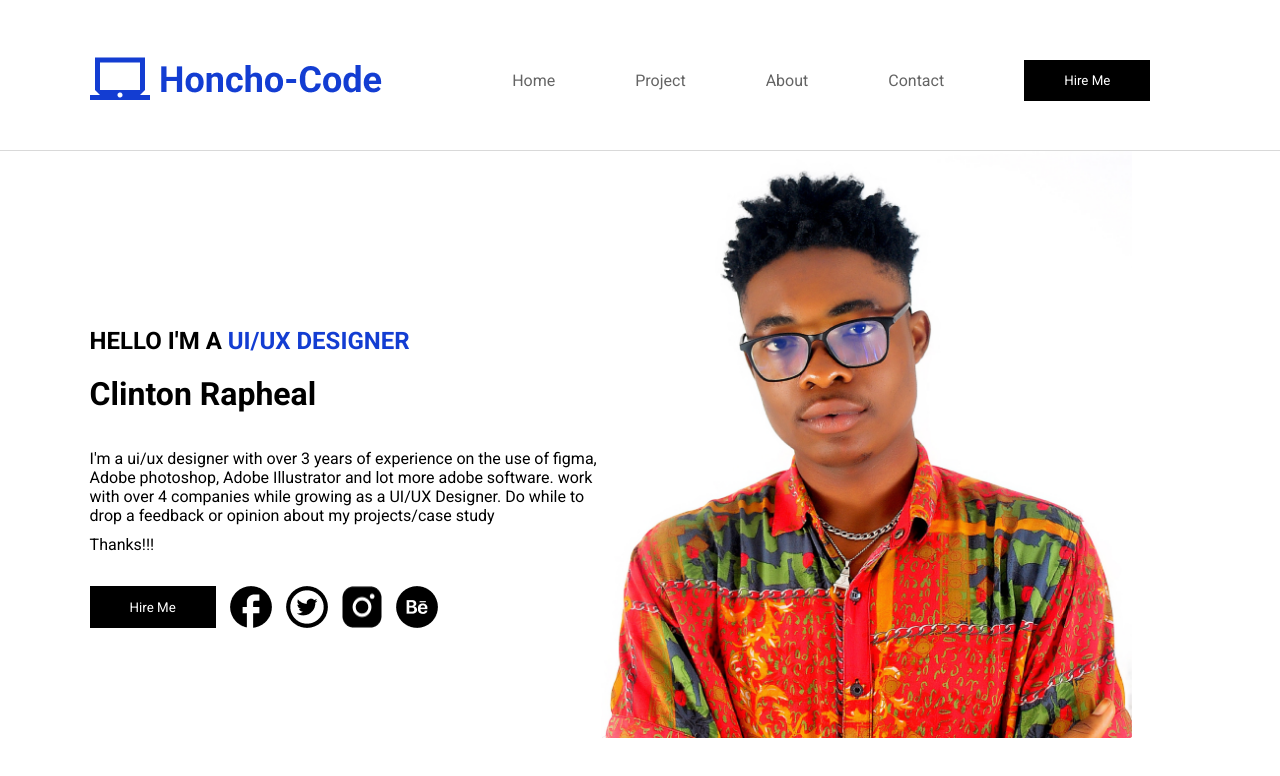
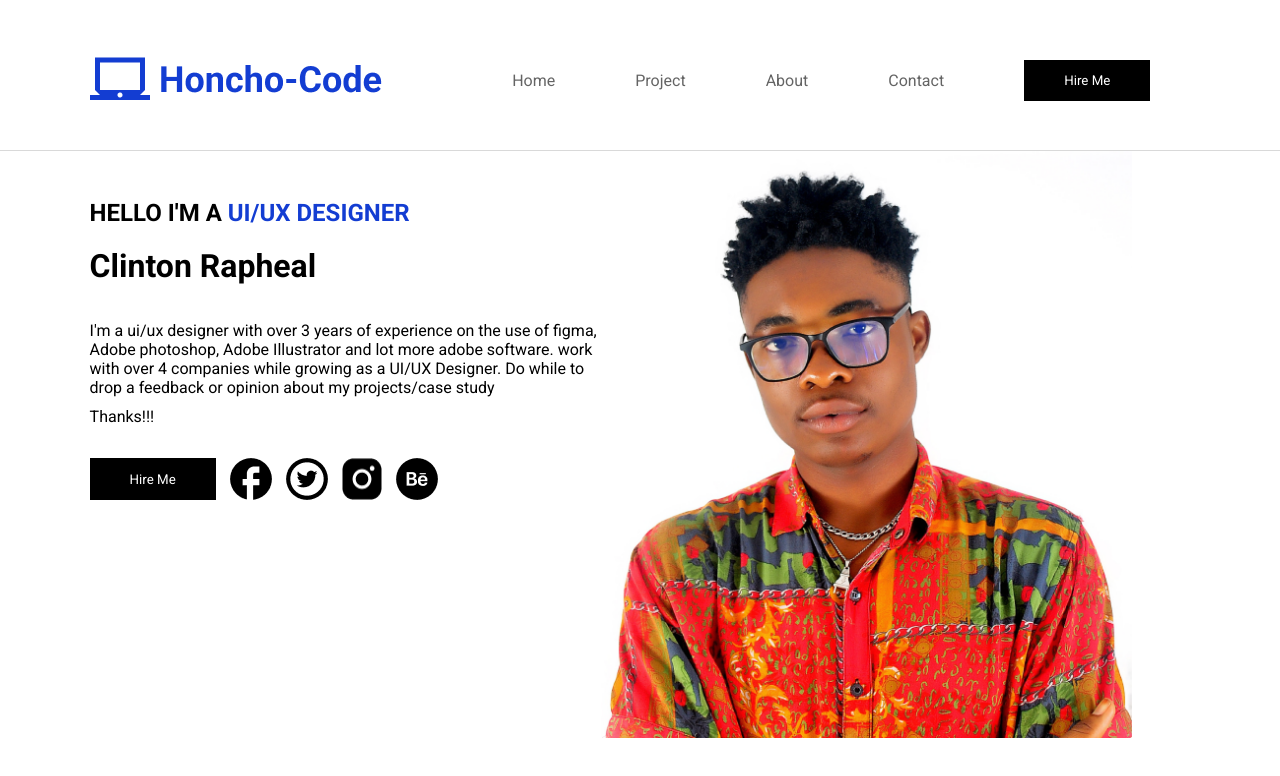
Before and after one commit to oyindamoladekeye/Clinton-s-Portfolio, a React (Vite) app: page / in a window 1280 px wide. Shown: the top 776 px of the page. Built offline with nearby package versions, Linux system fonts and the light colour scheme.

Commit message:
styling changes

```diff
--- a/src/styles/description.css
+++ b/src/styles/description.css
@@ -3,7 +3,7 @@
     padding-inline: 7vw;
 }
 .description-container{
-    padding-top: 11rem;
+    padding-top: 3rem;
     width:70%
 }
 .description-img{
```
